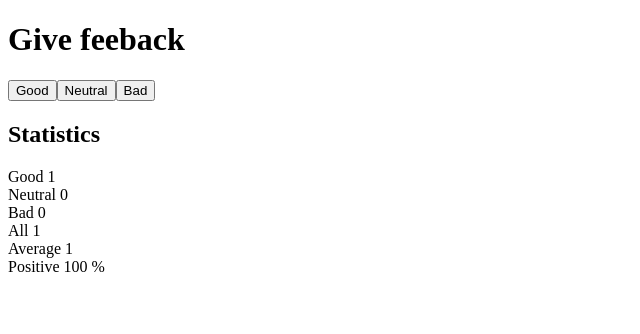
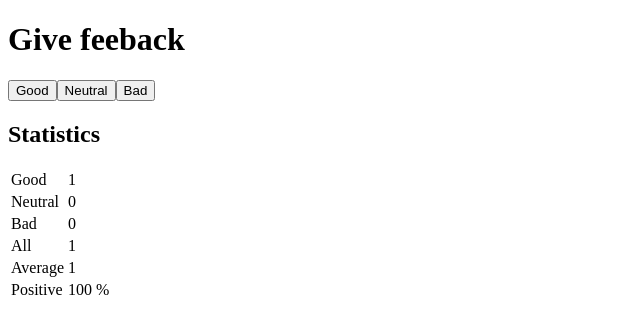
Before and after one commit to elvis-visi/fullstackopen, a React (Create React App) app in the folder part1/unicafe/: page / in a window 1280 px wide. Both pictures are taken after a click on the button "Good". Shown: the top 334 px of the page, without its empty margins (0-640 px from the left). Built offline with nearby package versions, Linux system fonts and the light colour scheme.

Commit message:
Step 1.11,

```diff
--- a/part1/unicafe/src/App.js
+++ b/part1/unicafe/src/App.js
@@ -15,7 +15,12 @@ const StatisticsLine = (props) => {
 
   //text and value, e,.g Good 1
   return (
-    <div> {props.text}  {props.value}</div>
+    //JSX expressions must have one parent element. Wrap in JSX fragment
+    <><td>{props.text}</td><td>{props.value}</td></>
+
+
+
+    //table ??
   )
 }
 //Statistics scores={[good, neutral, bad]} total={total}
@@ -34,14 +39,16 @@ const Statistics = (props) => {
 
   if (!isNaN((average))) {
     return (
-      <div>
-        <StatisticsLine text="Good" value={props.scores[0]} />
-        <StatisticsLine text="Neutral" value={props.scores[1]} />
-        <StatisticsLine text="Bad" value={props.scores[2]} />
-        <StatisticsLine text="All" value={props.scores[0] + props.scores[1] + props.scores[2]} />
-        <StatisticsLine text="Average" value={average} />
-        <StatisticsLine text="Positive" value={positive} />
-      </div>
+      <table>
+        <tbody>
+          <tr><StatisticsLine text="Good" value={props.scores[0]} /></tr>
+          <tr><StatisticsLine text="Neutral" value={props.scores[1]} /></tr>
+          <tr><StatisticsLine text="Bad" value={props.scores[2]} /></tr>
+          <tr><StatisticsLine text="All" value={props.scores[0] + props.scores[1] + props.scores[2]} /></tr>
+          <tr><StatisticsLine text="Average" value={average} /></tr>
+          <tr><StatisticsLine text="Positive" value={positive} /></tr>
+        </tbody>
+      </table>
 
     )
   }
```
